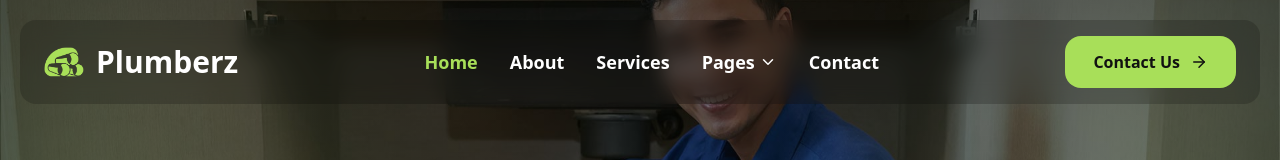
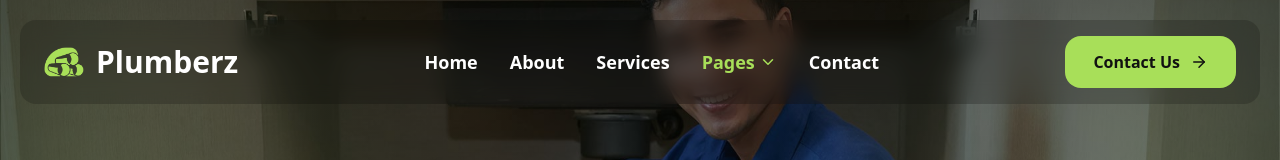
Before and after one commit to codedByShahzad/Plumberz, a Next.js app: page /team in a window 1280 px wide. Shown: the top 160 px of the page. Built offline with nearby package versions, Linux system fonts and the light colour scheme.

Commit message:
Fixes Some Changes

```diff
--- a/src/components/Navbar.tsx
+++ b/src/components/Navbar.tsx
@@ -2,6 +2,7 @@
 
 import Link from "next/link";
 import { useState } from "react";
+import { usePathname } from "next/navigation";
 import { ChevronDown, Menu, X, ArrowRight } from "lucide-react";
 import Image from "next/image";
 
@@ -23,9 +24,13 @@ const navLinks = [
 ];
 
 export default function Navbar() {
+  const pathname = usePathname();
+
   const [mobileMenuOpen, setMobileMenuOpen] = useState(false);
   const [pagesDropdownOpen, setPagesDropdownOpen] = useState(false);
   const [mobilePagesDropdownOpen, setMobilePagesDropdownOpen] = useState(false);
+
+  const isPagesActive = ["/team", "/pricing", "/faq"].includes(pathname);
 
   return (
     <header className="absolute top-0 left-0 z-50 w-full">
@@ -47,7 +52,7 @@ export default function Navbar() {
           </Link>
 
           <nav className="hidden items-center gap-8 lg:flex">
-            {navLinks.map((item, index) => {
+            {navLinks.map((item) => {
               if (item.hasDropdown) {
                 return (
                   <div
@@ -58,7 +63,9 @@ export default function Navbar() {
                   >
                     <button
                       type="button"
-                      className="nav-link flex items-center gap-1 text-lg font-semibold text-white"
+                      className={`nav-link flex items-center gap-1 text-lg font-semibold transition ${
+                        isPagesActive ? "text-(--primary)" : "text-white"
+                      }`}
                     >
                       {item.label}
                       <ChevronDown
@@ -71,20 +78,27 @@ export default function Navbar() {
 
                     {pagesDropdownOpen && (
                       <>
-                        {/* Invisible bridge to prevent hover break */}
                         <div className="absolute top-full left-0 h-4 w-full" />
 
                         <div className="absolute top-full left-0 min-w-55 pt-4">
-                          <div className="rounded-2xl border border-white/10 bg-black/85 p-2 backdrop-blur-xl shadow-lg">
-                            {item.dropdownItems?.map((dropdownItem) => (
+                          <div className="rounded-2xl border border-white/10 bg-black/85 p-2 shadow-lg backdrop-blur-xl">
+                            {item.dropdownItems?.map((dropdownItem) => {
+                              const isActive = pathname === dropdownItem.href;
+
+                              return (
                                 <Link
                                   key={dropdownItem.label}
                                   href={dropdownItem.href}
-                                className="block rounded-xl px-4 py-3 text-sm font-medium text-white transition hover:bg-white/10 hover:text-(--primary)"
+                                  className={`block rounded-xl px-4 py-3 text-sm font-medium transition ${
+                                    isActive
+                                      ? "bg-white/10 text-(--primary)"
+                                      : "text-white hover:bg-white/10 hover:text-(--primary)"
+                                  }`}
                                 >
                                   {dropdownItem.label}
                                 </Link>
-                            ))}
+                              );
+                            })}
                           </div>
                         </div>
                       </>
@@ -93,12 +107,14 @@ export default function Navbar() {
                 );
               }
 
+              const isActive = pathname === item.href;
+
               return (
                 <Link
                   key={item.label}
                   href={item.href}
-                  className={`nav-link flex items-center gap-1 text-lg font-semibold ${
-                    index === 0 ? "nav-link-active" : "text-white"
+                  className={`nav-link flex items-center gap-1 text-lg font-semibold transition ${
+                    isActive ? "text-(--primary)" : "text-white"
                   }`}
                 >
                   {item.label}
@@ -127,16 +143,16 @@ export default function Navbar() {
         {mobileMenuOpen && (
           <div className="mobile-menu mt-3 rounded-2xl p-4 lg:hidden">
             <nav className="flex flex-col gap-2">
-              {navLinks.map((item, index) => {
+              {navLinks.map((item) => {
                 if (item.hasDropdown) {
                   return (
                     <div key={item.label} className="rounded-xl bg-white/5">
                       <button
                         type="button"
-                        onClick={() =>
-                          setMobilePagesDropdownOpen((prev) => !prev)
-                        }
-                        className="flex w-full items-center justify-between rounded-xl px-4 py-3 text-base font-semibold text-white transition"
+                        onClick={() => setMobilePagesDropdownOpen((prev) => !prev)}
+                        className={`flex w-full items-center justify-between rounded-xl px-4 py-3 text-base font-semibold transition ${
+                          isPagesActive ? "text-(--primary)" : "text-white"
+                        }`}
                       >
                         <span>{item.label}</span>
                         <ChevronDown
@@ -149,7 +165,10 @@ export default function Navbar() {
 
                       {mobilePagesDropdownOpen && (
                         <div className="pb-2">
-                          {item.dropdownItems?.map((dropdownItem) => (
+                          {item.dropdownItems?.map((dropdownItem) => {
+                            const isActive = pathname === dropdownItem.href;
+
+                            return (
                               <Link
                                 key={dropdownItem.label}
                                 href={dropdownItem.href}
@@ -157,16 +176,23 @@ export default function Navbar() {
                                   setMobileMenuOpen(false);
                                   setMobilePagesDropdownOpen(false);
                                 }}
-                              className="block rounded-xl px-4 py-3 text-sm font-medium text-white/90 transition hover:bg-white/5 hover:text-(--primary)"
+                                className={`block rounded-xl px-4 py-3 text-sm font-medium transition ${
+                                  isActive
+                                    ? "bg-white/10 text-(--primary)"
+                                    : "text-white/90 hover:bg-white/5 hover:text-(--primary)"
+                                }`}
                               >
                                 {dropdownItem.label}
                               </Link>
-                          ))}
+                            );
+                          })}
                         </div>
                       )}
                     </div>
                   );
                 }
+
+                const isActive = pathname === item.href;
 
                 return (
                   <Link
@@ -174,7 +200,7 @@ export default function Navbar() {
                     href={item.href}
                     onClick={() => setMobileMenuOpen(false)}
                     className={`flex items-center justify-between rounded-xl px-4 py-3 text-base font-semibold transition ${
-                      index === 0
+                      isActive
                         ? "bg-white/5 text-(--primary)"
                         : "text-white hover:bg-white/5"
                     }`}
--- a/src/sections/HeroSection.tsx
+++ b/src/sections/HeroSection.tsx
@@ -54,7 +54,7 @@ export default function HeroSection() {
           {/* Left content */}
           <div className="lg:col-span-7 xl:col-span-8">
             <div className="max-w-200">
-              <h1 className="text-[45px] font-bold leading-[0.95] tracking-[-2px] text-white sm:text-[68px] lg:text-[65px] xl:text-[95px] ">
+              <h1 className="text-[45px] font-bold leading-[1.1] tracking-[-2px] text-white sm:text-[68px] lg:text-[65px] xl:text-[95px] ">
                 Professional
                 <br />
                 Plumbing Services
```
Lines whose indentation alone changed are shown as unchanged.
